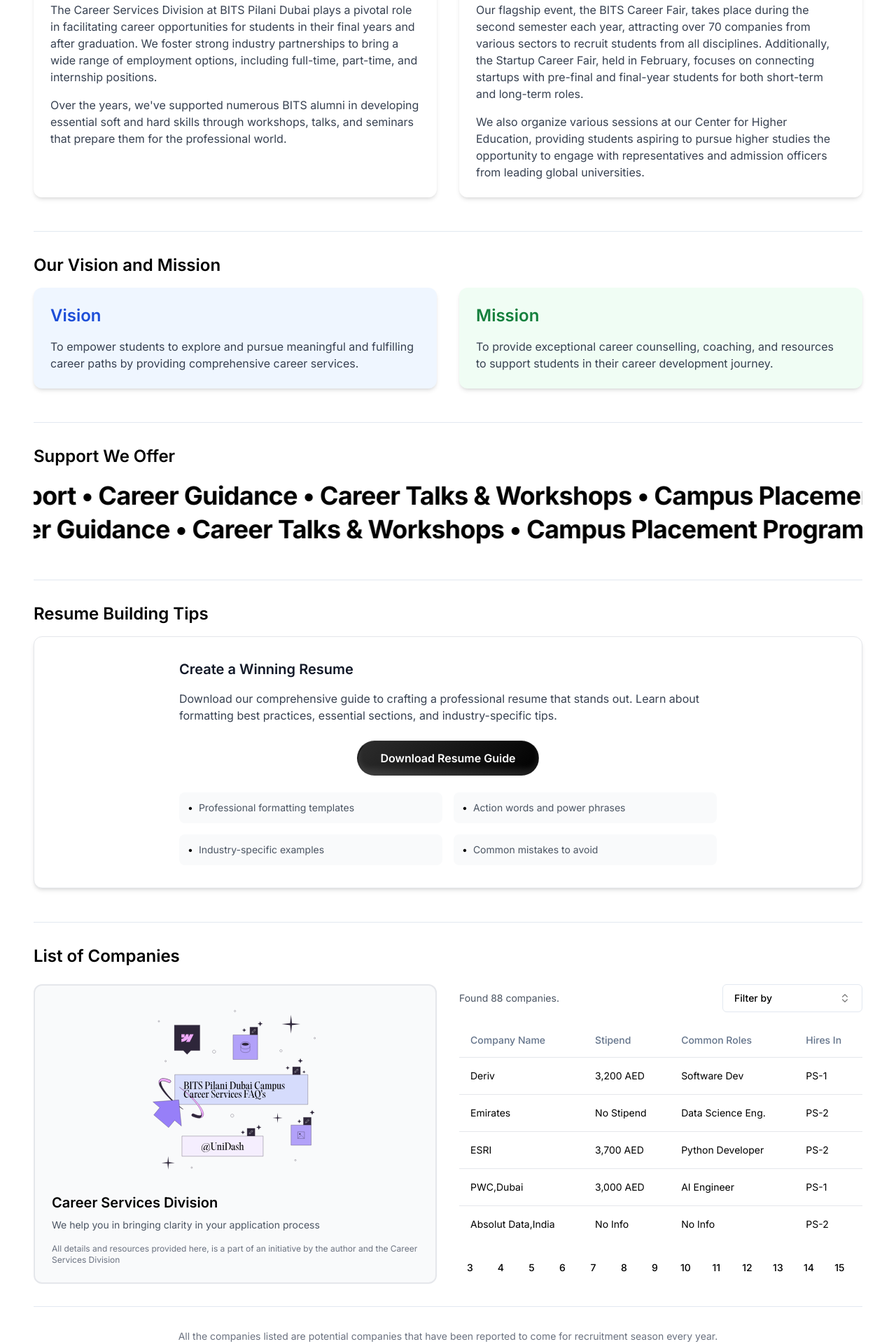
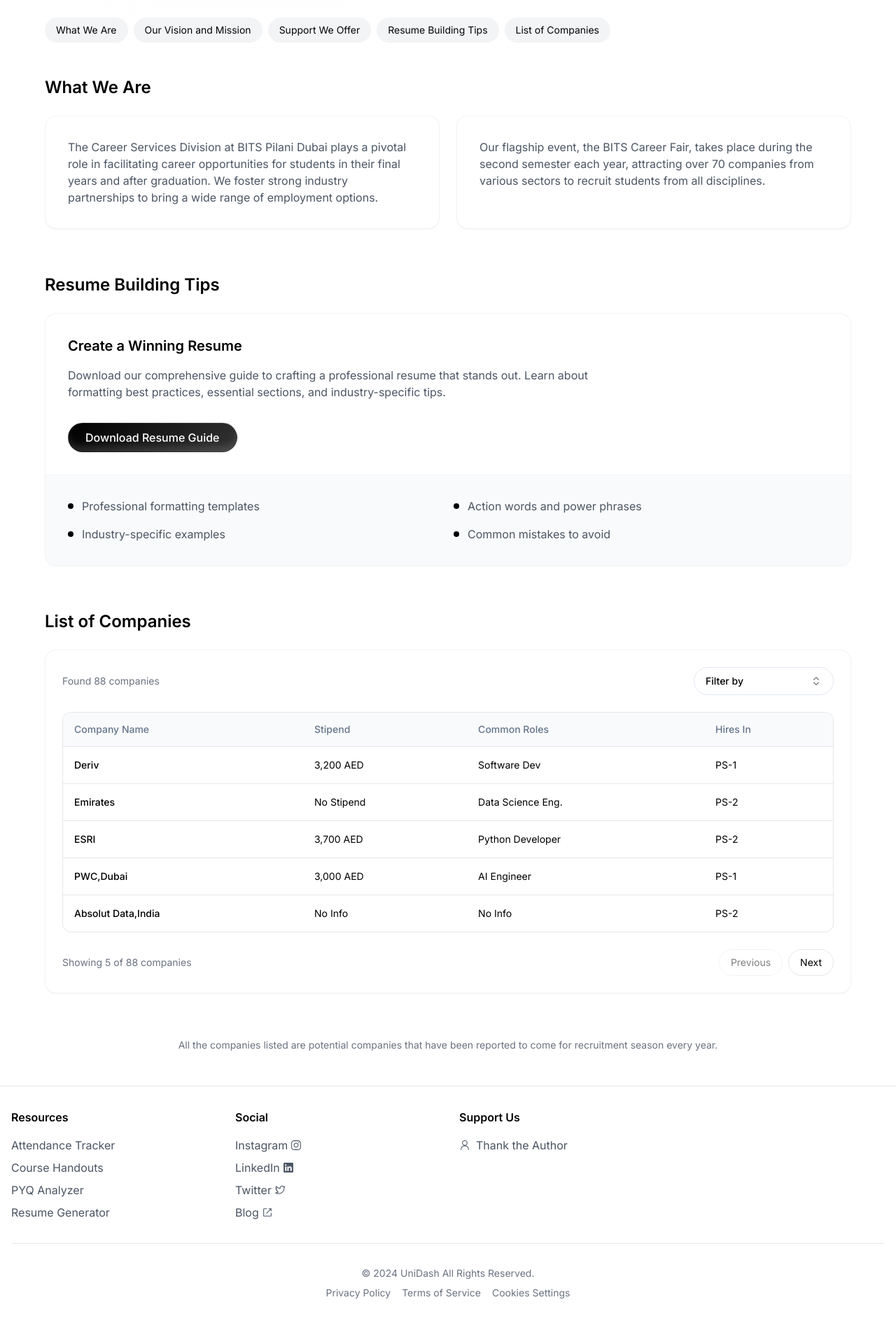
Before and after one commit to HUSAM-07/AccessX, a Next.js app: page /career in a window 1280 px wide. Shown: the part 320-2240 px from the top of the page at 70% size. After the commit the page ends 2209 px from the top, so only its background shows below. Built offline with nearby package versions, Linux system fonts and the light colour scheme.

Commit message:
new look for the careers page

```diff
--- a/src/app/career/page.tsx
+++ b/src/app/career/page.tsx
@@ -106,166 +106,110 @@ export default function CareerPage() {
   ]
 
   return (
-    <div className="container mx-auto px-4 py-8">
-      <h1 className="text-3xl font-bold mb-6">Career Services Division</h1>
+    <div className="max-w-7xl mx-auto px-4 sm:px-6 lg:px-8 py-12">
+      <div className="relative mb-16">
+        <div className="absolute inset-0 bg-gradient-to-r from-pink-50 to-blue-50 opacity-20 blur-3xl rounded-3xl"></div>
+        <div className="relative">
+          <span className="inline-block bg-black text-white text-sm px-4 py-1 rounded-full mb-4">We're Hiring!</span>
+          <h1 className="text-4xl sm:text-5xl font-bold mb-4">Career Services Division</h1>
+          <p className="text-gray-600 text-lg max-w-2xl">
+            We're looking for passionate people to join us on our mission. We value clear communication, and full ownership and responsibility.
+          </p>
+        </div>
+      </div>
 
-      {/* Navigation */}
-      <nav className="mb-8">
-        <ul className="flex flex-wrap justify-center gap-2 md:gap-4">
-          {sections.map((section, index) => (
-            <React.Fragment key={section.id}>
-              {index > 0 && (
-                <Separator orientation="vertical" className="h-6 hidden md:block" />
-              )}
-              <li>
+      {/* Navigation Pills */}
+      <div className="flex flex-wrap gap-2 mb-12 justify-start">
+        {sections.map((section) => (
           <a
+            key={section.id}
             href={`#${section.id}`}
-                  className="text-sm md:text-base text-gray-600 hover:text-gray-900 transition-colors relative group"
+            className="inline-flex px-4 py-2 rounded-full text-sm bg-gray-100 hover:bg-gray-200 transition-colors"
           >
             {section.title}
-                  <span className="absolute -bottom-1 left-0 w-0 h-0.5 bg-gray-900 transition-all group-hover:w-full"></span>
           </a>
-              </li>
-            </React.Fragment>
         ))}
-        </ul>
-      </nav>
-
-      <Separator className="my-8" />
+      </div>
 
       {/* About CSD Section */}
-      <section id="about" className="mb-12">
-        <h2 className="text-2xl font-semibold mb-4">What We Are</h2>
-        <div className="grid grid-cols-1 md:grid-cols-2 gap-8">
-          <div className="bg-white p-6 rounded-xl shadow-md">
-            <p className="text-gray-700 mb-4">
-              The Career Services Division at BITS Pilani Dubai plays a pivotal role in facilitating career opportunities for students in their final years and after graduation. We foster strong industry partnerships to bring a wide range of employment options, including full-time, part-time, and internship positions.
-            </p>
-            <p className="text-gray-700">
-              Over the years, we&apos;ve supported numerous BITS alumni in developing essential soft and hard skills through workshops, talks, and seminars that prepare them for the professional world.
+      <section id="about" className="mb-16">
+        <h2 className="text-2xl font-semibold mb-6">What We Are</h2>
+        <div className="grid grid-cols-1 md:grid-cols-2 gap-6">
+          <div className="bg-white p-8 rounded-2xl shadow-sm border border-gray-100">
+            <p className="text-gray-600">
+              The Career Services Division at BITS Pilani Dubai plays a pivotal role in facilitating career opportunities for students in their final years and after graduation. We foster strong industry partnerships to bring a wide range of employment options.
             </p>
           </div>
-          <div className="bg-white p-6 rounded-xl shadow-md">
-            <p className="text-gray-700 mb-4">
-              Our flagship event, the BITS Career Fair, takes place during the second semester each year, attracting over 70 companies from various sectors to recruit students from all disciplines. Additionally, the Startup Career Fair, held in February, focuses on connecting startups with pre-final and final-year students for both short-term and long-term roles.
-            </p>
-            <p className="text-gray-700">
-              We also organize various sessions at our Center for Higher Education, providing students aspiring to pursue higher studies the opportunity to engage with representatives and admission officers from leading global universities.
+          <div className="bg-white p-8 rounded-2xl shadow-sm border border-gray-100">
+            <p className="text-gray-600">
+              Our flagship event, the BITS Career Fair, takes place during the second semester each year, attracting over 70 companies from various sectors to recruit students from all disciplines.
             </p>
           </div>
         </div>
       </section>
 
-      <Separator className="my-8" />
-
-      {/* Vision and Mission Section */}
-      <section id="vision-mission" className="mb-12">
-        <h2 className="text-2xl font-semibold mb-4">Our Vision and Mission</h2>
-        <div className="grid grid-cols-1 md:grid-cols-2 gap-8">
-          <div className="bg-blue-50 p-6 rounded-xl shadow-md">
-            <h2 className="text-2xl font-semibold mb-4 text-blue-700">Vision</h2>
-            <p className="text-gray-700">
-              To empower students to explore and pursue meaningful and fulfilling career paths by providing comprehensive career services.
-            </p>
-          </div>
-          <div className="bg-green-50 p-6 rounded-xl shadow-md">
-            <h2 className="text-2xl font-semibold mb-4 text-green-700">Mission</h2>
-            <p className="text-gray-700">
-              To provide exceptional career counselling, coaching, and resources to support students in their career development journey.
-            </p>
-          </div>
-        </div>
-      </section>
-
-      <Separator className="my-8" />
-
-      {/* Support We Offer Section */}
-      <section id="support" className="mb-12">
-        <h2 className="text-2xl font-semibold mb-4">Support We Offer</h2>
-        <VelocityScroll
-          text="Career Guidance • Career Talks & Workshops • Campus Placement Program • Career Readiness Programs • Career Fairs • Higher Education Support • "
-          default_velocity={2}
-          className="font-display text-center text-2xl font-bold tracking-[-0.02em] text-black drop-shadow-sm dark:text-white md:text-4xl md:leading-[3rem]"
-        />
-      </section>
-
-      <Separator className="my-8" />
-
       {/* Resume Building Tips Section */}
-      <section id="resume-tips" className="mb-12">
-        <h2 className="text-2xl font-semibold mb-4">Resume Building Tips</h2>
-        <div className="bg-white p-6 md:p-8 rounded-xl shadow-md border border-gray-200">
-          <div className="max-w-3xl mx-auto">
-            <h3 className="text-xl font-semibold mb-4 text-gray-900">Create a Winning Resume</h3>
-            <p className="text-gray-700 mb-6">
+      <section id="resume-tips" className="mb-16">
+        <h2 className="text-2xl font-semibold mb-6">Resume Building Tips</h2>
+        <div className="bg-white rounded-2xl shadow-sm border border-gray-100 overflow-hidden">
+          <div className="p-8">
+            <div className="max-w-3xl">
+              <h3 className="text-xl font-semibold mb-4">Create a Winning Resume</h3>
+              <p className="text-gray-600 mb-8">
                 Download our comprehensive guide to crafting a professional resume that stands out.
                 Learn about formatting best practices, essential sections, and industry-specific tips.
               </p>
-            <div className="flex justify-center">
+              <div className="flex flex-col sm:flex-row gap-6">
                 <ShimmerButton
                   onClick={() => window.open('/Resume Building Process.pdf', '_blank')}
                   shimmerColor="#000000"
-                background="linear-gradient(135deg, #2D2D2D 0%, #000000 100%)"
-                className="font-semibold w-full sm:w-auto px-8"
+                  background="linear-gradient(135deg, #000000 0%, #333333 100%)"
+                  className="font-medium px-6 py-2 rounded-full"
                 >
                   Download Resume Guide
                 </ShimmerButton>
               </div>
-            <div className="mt-6 grid grid-cols-1 sm:grid-cols-2 gap-4 text-sm text-gray-600">
-              <div className="flex items-start space-x-2 bg-gray-50 p-3 rounded-lg">
-                <span className="text-black">•</span>
-                <span>Professional formatting templates</span>
             </div>
-              <div className="flex items-start space-x-2 bg-gray-50 p-3 rounded-lg">
-                <span className="text-black">•</span>
-                <span>Action words and power phrases</span>
           </div>
-              <div className="flex items-start space-x-2 bg-gray-50 p-3 rounded-lg">
-                <span className="text-black">•</span>
-                <span>Industry-specific examples</span>
+          <div className="bg-gray-50 p-8 border-t border-gray-100">
+            <div className="grid grid-cols-1 sm:grid-cols-2 gap-4">
+              <div className="flex items-center gap-3">
+                <div className="w-2 h-2 rounded-full bg-black"></div>
+                <span className="text-gray-600">Professional formatting templates</span>
               </div>
-              <div className="flex items-start space-x-2 bg-gray-50 p-3 rounded-lg">
-                <span className="text-black">•</span>
-                <span>Common mistakes to avoid</span>
+              <div className="flex items-center gap-3">
+                <div className="w-2 h-2 rounded-full bg-black"></div>
+                <span className="text-gray-600">Action words and power phrases</span>
+              </div>
+              <div className="flex items-center gap-3">
+                <div className="w-2 h-2 rounded-full bg-black"></div>
+                <span className="text-gray-600">Industry-specific examples</span>
+              </div>
+              <div className="flex items-center gap-3">
+                <div className="w-2 h-2 rounded-full bg-black"></div>
+                <span className="text-gray-600">Common mistakes to avoid</span>
               </div>
             </div>
           </div>
         </div>
       </section>
 
-      <Separator className="my-8" />
-
       {/* Companies Section */}
-      <section id="companies">
+      <section id="companies" className="mb-16">
         <h2 className="text-2xl font-semibold mb-6">List of Companies</h2>
-        <div className="grid grid-cols-1 lg:grid-cols-2 gap-8 mb-8">
-          <div className="bg-gray-50 p-6 rounded-xl border-2 border-gray-200">
-            <div className="w-full h-64 relative mb-4">
-              <Image
-                src="/cdc_illustration.svg"
-                alt="Career Services Division Illustration"
-                layout="fill"
-                objectFit="contain"
-              />
-            </div>
-            <h2 className="text-xl font-semibold mb-2">Career Services Division</h2>
-            <p className="text-sm text-gray-600 mb-4">
-              We help you in bringing clarity in your application process
+        <div className="bg-white rounded-2xl shadow-sm border border-gray-100 overflow-hidden">
+          <div className="p-6">
+            <div className="flex flex-col sm:flex-row justify-between items-center mb-6 gap-4">
+              <p className="text-sm text-gray-500">
+                Found {sortedCompanies.length} companies
               </p>
-            <p className="text-xs text-gray-500">
-              All details and resources provided here, is a part of an initiative by the author and the Career Services Division
-            </p>
-          </div>
-          <div>
-            <div className="flex flex-col sm:flex-row justify-between items-center mb-4">
-              <p className="text-sm text-gray-600 mb-2 sm:mb-0">Found {sortedCompanies.length} companies.</p>
               <Popover open={open} onOpenChange={setOpen}>
                 <PopoverTrigger asChild>
                   <Button
                     variant="outline"
                     role="combobox"
                     aria-expanded={open}
-                    className="w-[200px] justify-between"
+                    className="w-[200px] justify-between rounded-full"
                   >
                     {value
                       ? sortOptions.find((option) => option.value === value)?.label
@@ -303,20 +247,21 @@ export default function CareerPage() {
                 </PopoverContent>
               </Popover>
             </div>
-            <div className="overflow-x-auto">
+
+            <div className="border rounded-xl overflow-hidden">
               <Table>
                 <TableHeader>
-                  <TableRow>
-                    <TableHead>Company Name</TableHead>
-                    <TableHead>Stipend</TableHead>
-                    <TableHead className="hidden md:table-cell">Common Roles</TableHead>
-                    <TableHead className="hidden md:table-cell">Hires In</TableHead>
+                  <TableRow className="bg-gray-50">
+                    <TableHead className="font-medium">Company Name</TableHead>
+                    <TableHead className="font-medium">Stipend</TableHead>
+                    <TableHead className="font-medium hidden md:table-cell">Common Roles</TableHead>
+                    <TableHead className="font-medium hidden md:table-cell">Hires In</TableHead>
                   </TableRow>
                 </TableHeader>
                 <TableBody>
                   {paginatedCompanies.map((company) => (
-                    <TableRow key={company["Company Name"]}>
-                      <TableCell>{company["Company Name"]}</TableCell>
+                    <TableRow key={company["Company Name"]} className="hover:bg-gray-50">
+                      <TableCell className="font-medium">{company["Company Name"]}</TableCell>
                       <TableCell>{company.Stipend}</TableCell>
                       <TableCell className="hidden md:table-cell">{company["Common Roles"]}</TableCell>
                       <TableCell className="hidden md:table-cell">{company["Hires In"]}</TableCell>
@@ -324,42 +269,44 @@ export default function CareerPage() {
                   ))}
                 </TableBody>
               </Table>
-              <div className="mt-4">
-                <Pagination>
-                  <PaginationContent>
-                    <PaginationItem>
-                      <PaginationPrevious
+            </div>
+
+            <div className="mt-6 flex justify-between items-center">
+              <div className="text-sm text-gray-500">
+                Showing {Math.min(companiesPerPage, sortedCompanies.length)} of {sortedCompanies.length} companies
+              </div>
+              <div className="flex gap-2">
+                <button
                   onClick={() => setCurrentPage(prev => Math.max(1, prev - 1))}
-                        className={currentPage === 1 ? "pointer-events-none opacity-50" : ""}
-                      />
-                    </PaginationItem>
-                    {Array.from({ length: totalPages }, (_, i) => i + 1).map((page) => (
-                      <PaginationItem key={page}>
-                        <PaginationLink
-                          onClick={() => setCurrentPage(page)}
-                          isActive={currentPage === page}
+                  disabled={currentPage === 1}
+                  className={cn(
+                    "px-4 py-2 text-sm rounded-full border border-gray-200",
+                    currentPage === 1
+                      ? "opacity-50 cursor-not-allowed"
+                      : "hover:bg-gray-50 cursor-pointer"
+                  )}
                 >
-                          {page}
-                        </PaginationLink>
-                      </PaginationItem>
-                    ))}
-                    <PaginationItem>
-                      <PaginationNext
+                  Previous
+                </button>
+                <button
                   onClick={() => setCurrentPage(prev => Math.min(totalPages, prev + 1))}
-                        className={currentPage === totalPages ? "pointer-events-none opacity-50" : ""}
-                      />
-                    </PaginationItem>
-                  </PaginationContent>
-                </Pagination>
+                  disabled={currentPage === totalPages}
+                  className={cn(
+                    "px-4 py-2 text-sm rounded-full border border-gray-200",
+                    currentPage === totalPages
+                      ? "opacity-50 cursor-not-allowed"
+                      : "hover:bg-gray-50 cursor-pointer"
+                  )}
+                >
+                  Next
+                </button>
               </div>
             </div>
           </div>
         </div>
       </section>
 
-      <Separator className="my-8" />
-
-      <div className="text-center text-sm text-gray-500 mt-8">
+      <div className="text-center text-sm text-gray-500">
         <p>All the companies listed are potential companies that have been reported to come for recruitment season every year.</p>
       </div>
     </div>
```
Also changed, not shown: public/sw.js. Lines whose indentation alone changed are shown as unchanged.
